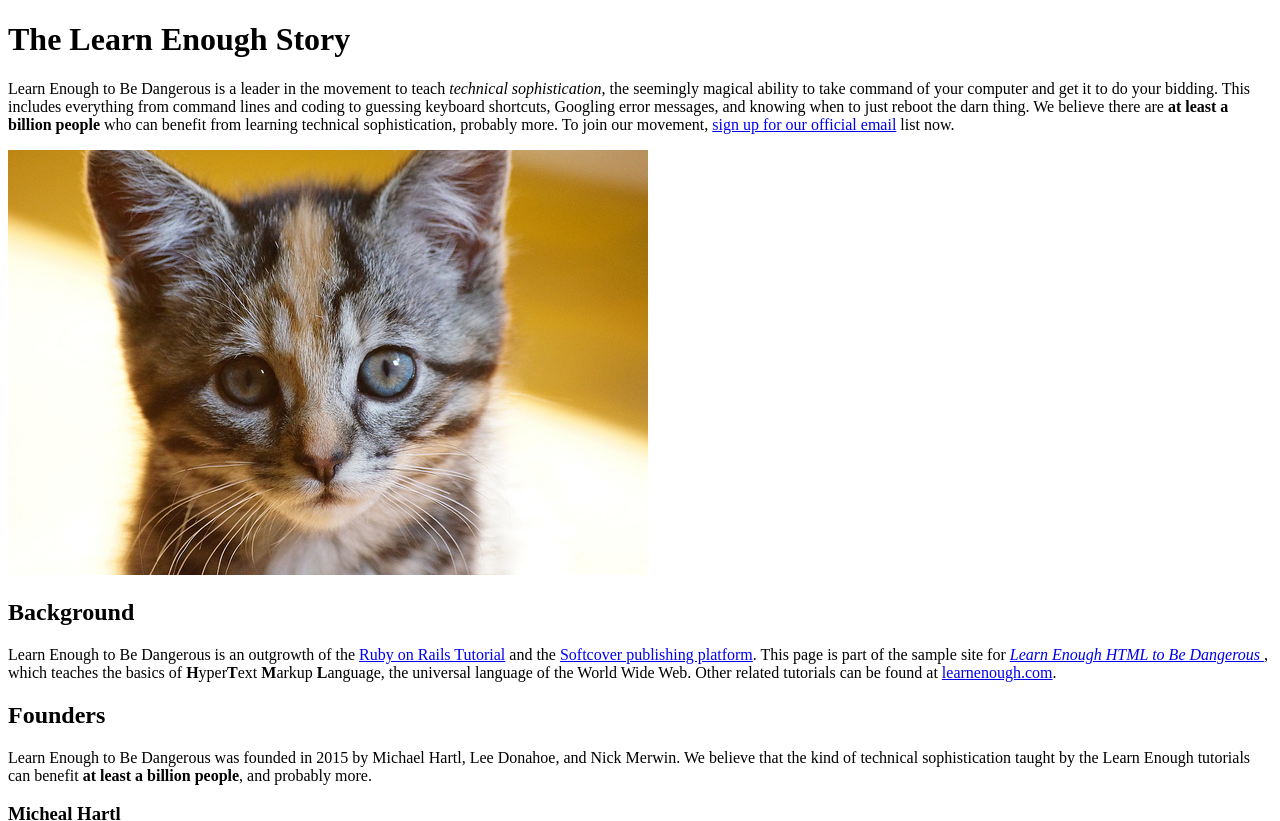
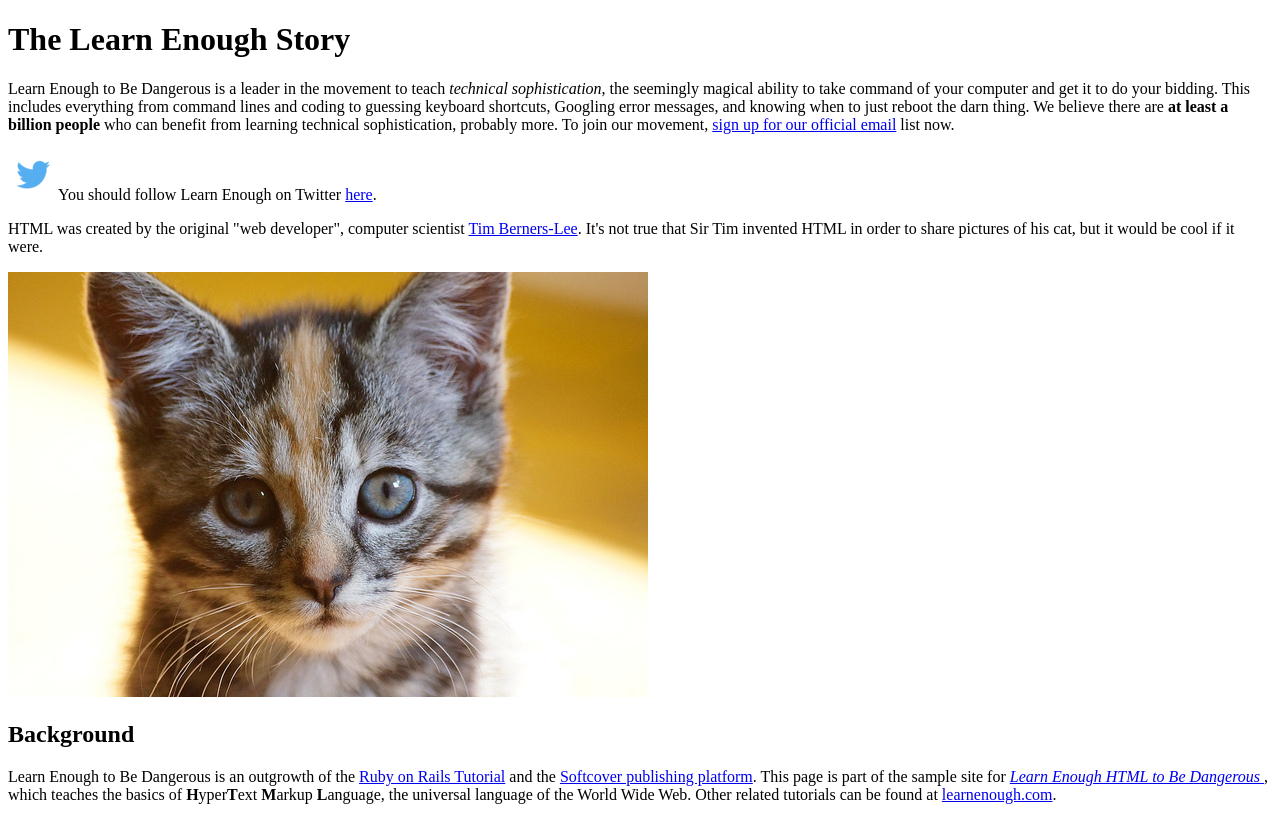
Before and after one commit to johnsirett/learn-enough-html, a plain HTML site: page index.html in a window 1280 px wide. Shown: the top 821 px of the page. Drawn offline with Linux system fonts and the light colour scheme.

```diff
--- a/index.html
+++ b/index.html
@@ -21,7 +21,13 @@
       list now.
     </p>
 
-    <img src="images/kitten.jpg" alt="An adorable kitten">
+    <p>
+      <a href="http://twitter.com/learnenough" target="_blank" style="text-decoration: none;"><img src="images/small_twitter_logo.png"></a>You should follow Learn Enough on Twitter <a href="http://twitter.com/learnenough" target="_blank">here</a>.
+    </p>
+
+    <p>HTML was created by the original "web developer", computer scientist <a href="http://en.wikipedia.org/wiki/Tim_Berners-Lee">Tim Berners-Lee</a>. It's not true that Sir Tim invented HTML in order to share pictures of his cat, but it would be cool if it were.</p>
+
+    <a href="https://www.flickr.com/photos/deborah_s_perspective/14144861329"><img src="images/kitten.jpg" alt="An adorable kitten"></a>
 
     <h2>Background</h2>
 
```
Also changed, not shown: images/small_twitter_logo.png (added).
